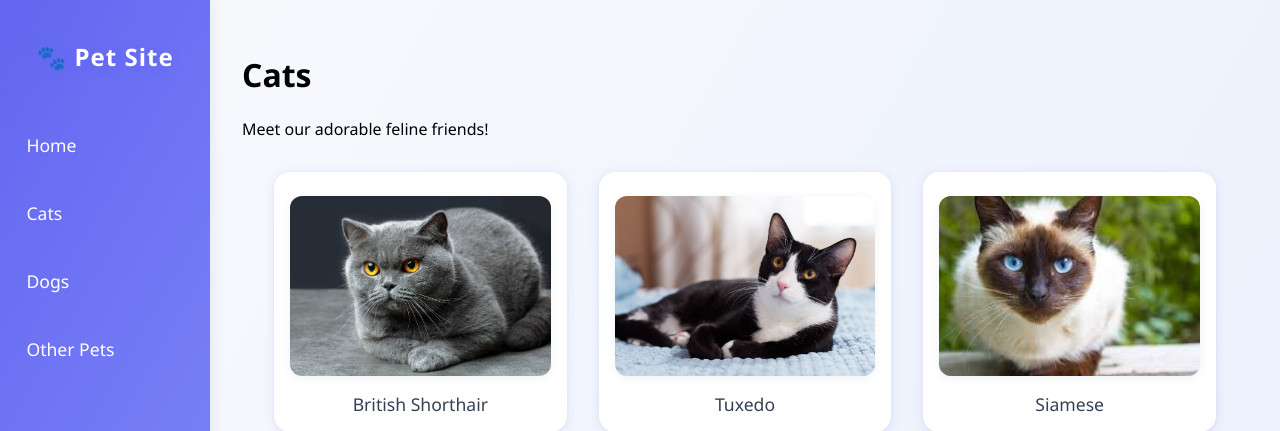
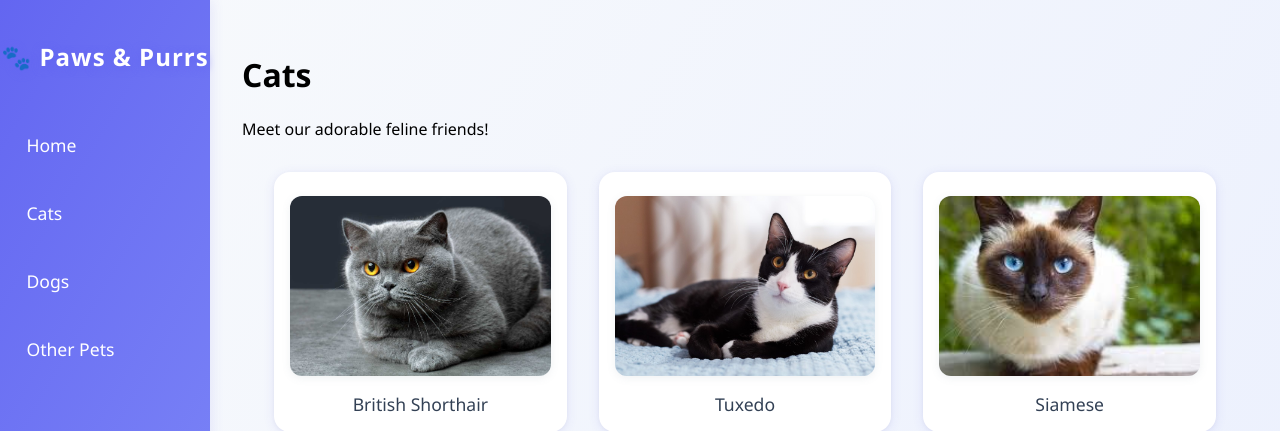
Before and after one commit to ProfessionalGamerx/PetsWebsite, a Flask app: page /cats in a window 1280 px wide. Shown: the top 431 px of the page. Run offline with Flask 3, Linux system fonts and the light colour scheme; data comes from the database, SQL or seed files in the repository; both versions use the stored data as it was after the commit.

Commit message:
did descriptions and updated layout.html stuffs

```diff
--- a/templates/layout.html
+++ b/templates/layout.html
@@ -8,7 +8,7 @@
 </head>
 <body>
     <div class="sidebar">
-      <div class="sidebar-title">🐾 Pet Site</div>
+      <div class="sidebar-title">🐾 Paws & Purrs</div>
       <nav>
         <a href="{{ url_for('home') }}">Home</a>
         <a href="{{ url_for('routes.cats') }}">Cats</a>
```
Also changed, not shown: Backpack.db.
